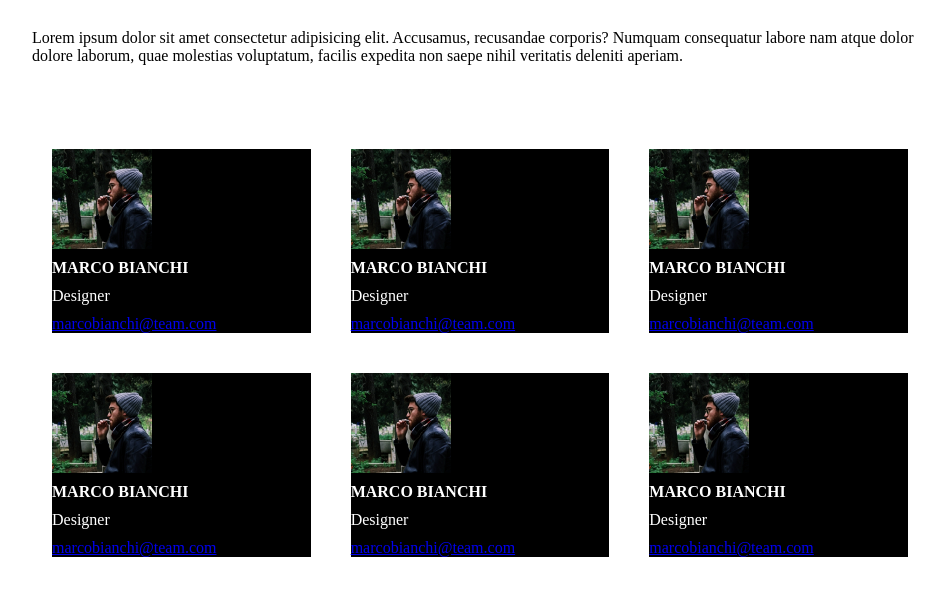
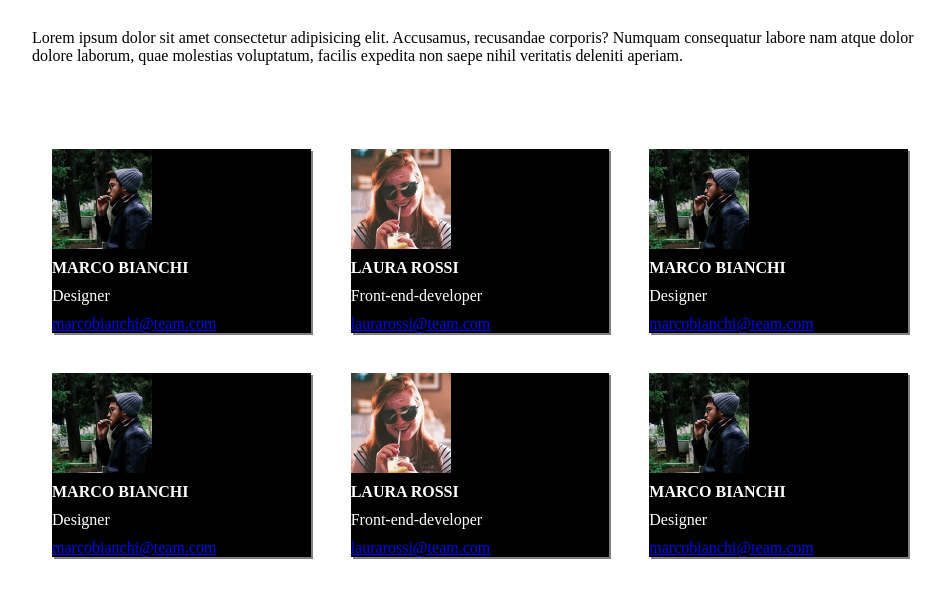
Before and after one commit to MaTtiaa01/html-css-float-cards, a plain HTML site: page index.html in a window 1280 px wide. Shown: the part 40-638 px from the top of the page, without its empty margins (160-1105 px from the left). Drawn offline with Linux system fonts and the light colour scheme.

Commit message:
add  cards shadow

```diff
--- a/assets/css/style.css
+++ b/assets/css/style.css
@@ -51,7 +51,7 @@ span{
 .card{
     color: white;
     background-color: black;
-
+    box-shadow: 2px 2px grey;
 }
 
 .card_text{
--- a/index.html
+++ b/index.html
@@ -24,9 +24,9 @@
 
             <div class="card_container">
                 <div class="card clearfix">
-                    <img src="./assets/img/male1.png" alt="ragazzo al parco" >
+                    <img src="./assets/img/female1.png" alt="ragazzo al parco" >
                     <div class="card_text">
-                        <strong>MARCO BIANCHI</strong>  <p>Designer</p> <a href="#">marcobianchi@team.com</a>
+                        <strong>LAURA ROSSI</strong>  <p>Front-end-developer</p> <a href="#">laurarossi@team.com</a>
                     </div>
 
                 </div>
@@ -57,9 +57,9 @@
 
             <div class="card_container">
                 <div class="card clearfix">
-                    <img src="./assets/img/male1.png" alt="ragazzo al parco" >
+                    <img src="./assets/img/female1.png" alt="ragazza che beve un frullato" >
                     <div class="card_text">
-                        <strong>MARCO BIANCHI</strong>  <p>Designer</p> <a href="#">marcobianchi@team.com</a>
+                        <strong>LAURA ROSSI</strong>  <p>Front-end-developer</p> <a href="#">laurarossi@team.com</a>
                     </div>
 
                 </div>
```
